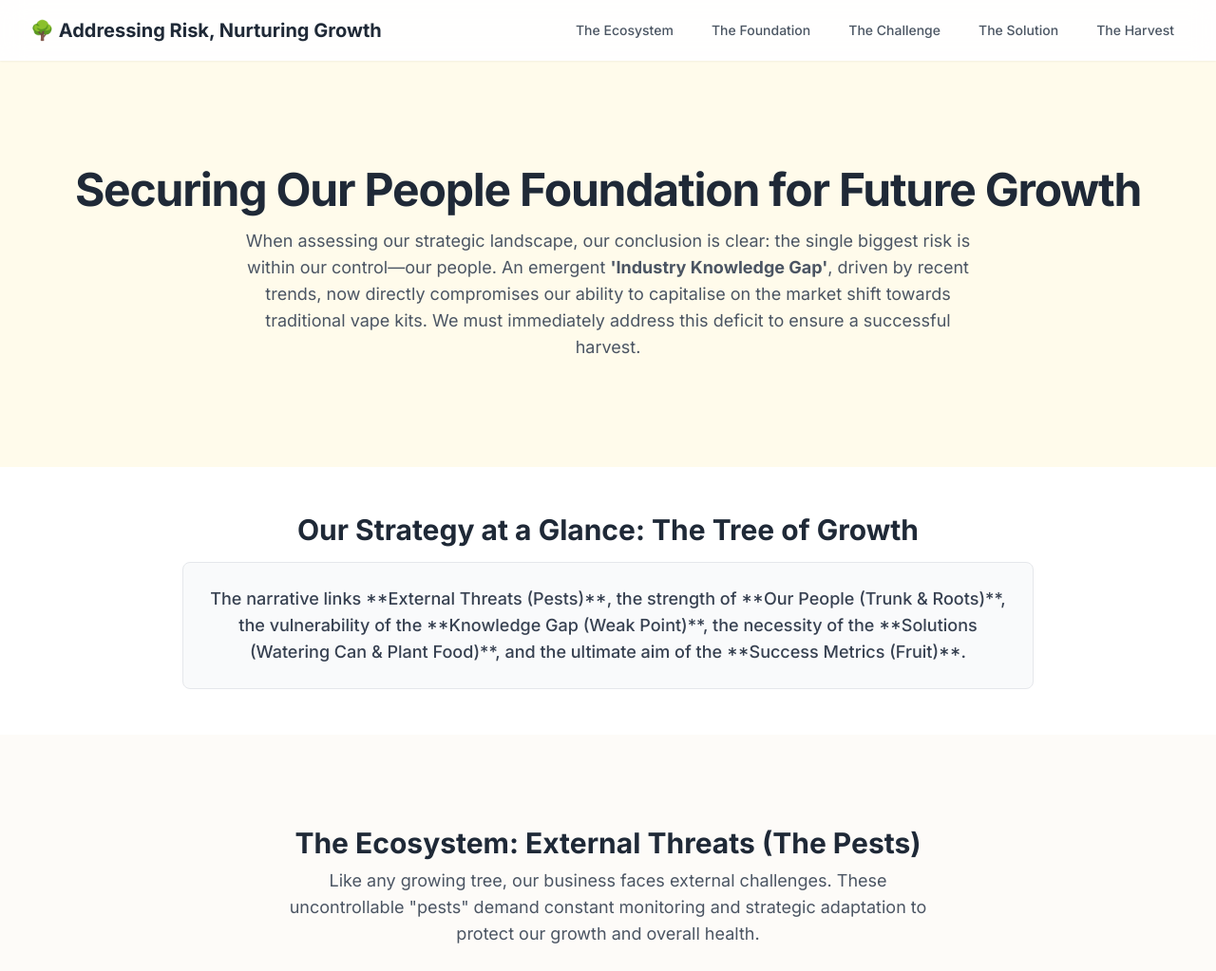
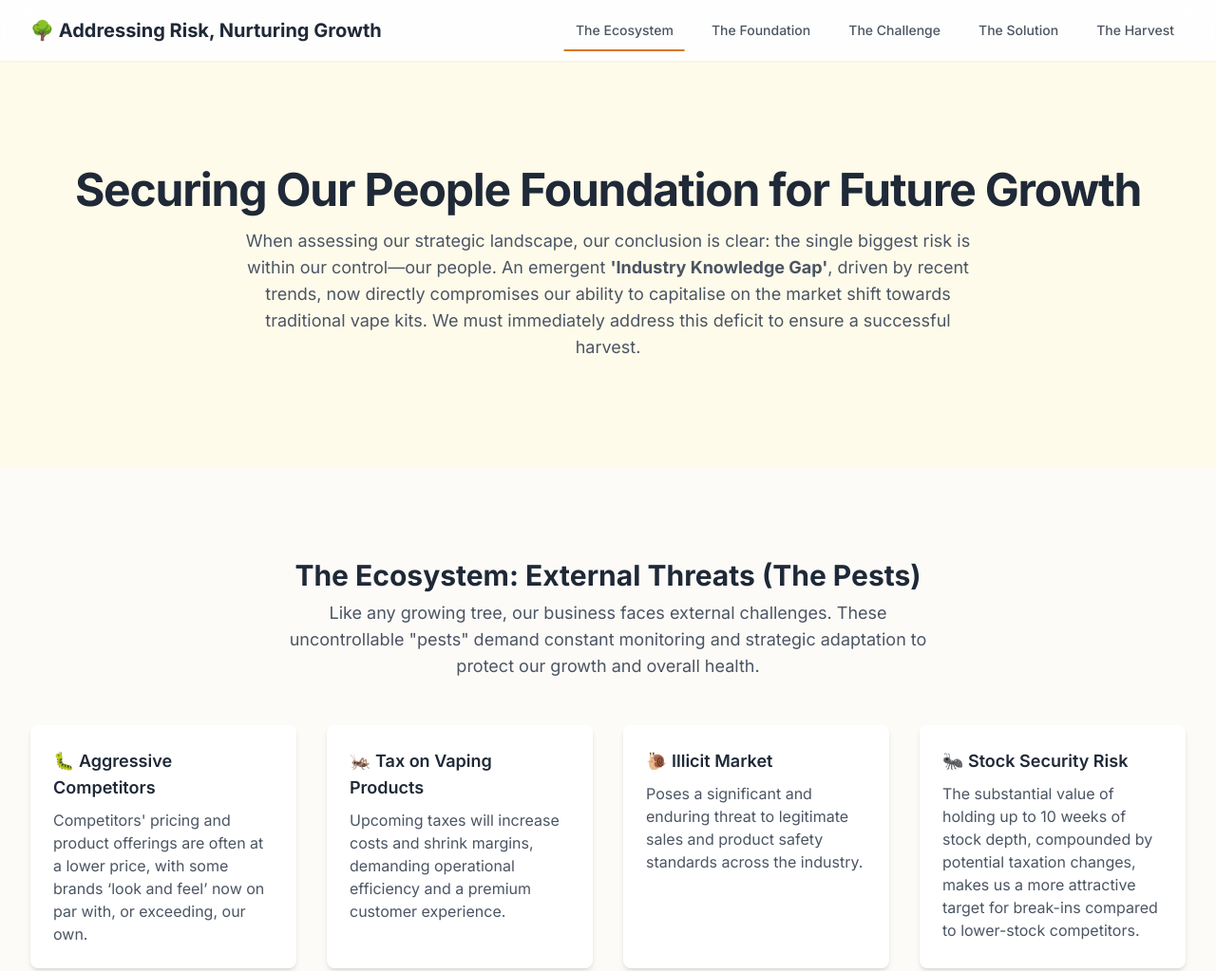
Before and after one commit to RPlantTW/Addressing-Risk-Nurturing-Growth-, a plain HTML site: page index.html in a window 1280 px wide. Shown: the top 1023 px of the page at 95% size. Drawn offline with nearby package versions, Linux system fonts and the light colour scheme.

Commit message:
Removed Image
Removed image as well as tech bullet point, should be final version to share.

```diff
--- a/index.html
+++ b/index.html
@@ -87,15 +87,7 @@
             </div>
         </section>
 
-        <!-- VISUAL SUMMARY SECTION REMAINS, BUT THE IMAGE IS REMOVED -->
-        <section id="visual-summary" class="py-8 md:py-12 bg-white">
-            <div class="container mx-auto px-4 sm:px-6 lg:px-8 text-center">
-                <h2 class="text-3xl font-bold text-gray-800 mb-4">Our Strategy at a Glance: The Tree of Growth</h2>
-                <div class="max-w-4xl mx-auto p-6 bg-gray-50 rounded-lg border border-gray-200">
-                    <p class="text-lg text-gray-700 font-medium">The narrative links **External Threats (Pests)**, the strength of **Our People (Trunk & Roots)**, the vulnerability of the **Knowledge Gap (Weak Point)**, the necessity of the **Solutions (Watering Can & Plant Food)**, and the ultimate aim of the **Success Metrics (Fruit)**.</p>
-                </div>
-            </div>
-        </section>
+        <!-- VISUAL SUMMARY SECTION REMOVED -->
 
         <section id="ecosystem" class="py-16 md:py-24">
             <div class="container mx-auto px-4 sm:px-6 lg:px-8">
@@ -238,8 +230,8 @@
                                 <li class="flex"><span class="text-blue-500 font-bold mr-3">🌱</span><div><h4 class="font-semibold text-gray-800">Workshops & Seminars</h4><p class="text-gray-600">Introduce regular, engaging knowledge-based sessions (similar to the legacy 'Mr. Wicked Vapes' style) to foster a culture of learning and commitment. This could also help mitigate the feeling of isolation for solo-manning staff.</p></div></li>
                                 <li class="flex"><span class="text-blue-500 font-bold mr-3">🌱</span><div><h4 class="font-semibold text-gray-800">Digital Integration</h4><p class="text-gray-600">Leverage <strong>Yoobic</strong> for mandatory learning modules to test, track, and formalise knowledge.</p></div></li>
                                 <li class="flex"><span class="text-blue-500 font-bold mr-3">🌱</span><div><h4 class="font-semibold text-gray-800">Induction & Onboarding</h4><p class="text-gray-600">Integrate core knowledge training into the new recruitment induction process to standardise expertise from <strong>Day One</strong>.</p></div></li>
-                                <li class="flex"><span class="text-blue-500 font-bold mr-3">🌱</span><div><h4 class="font-semibold text-gray-800">Technology Support</h4><p class="text-gray-600">Use in-store screens and the app to prompt knowledge-based conversations and offers.</p></div></li>
-                            </ul>
+
+                                                    </ul>
                         </div>
                     </div>
                 </div>
```
